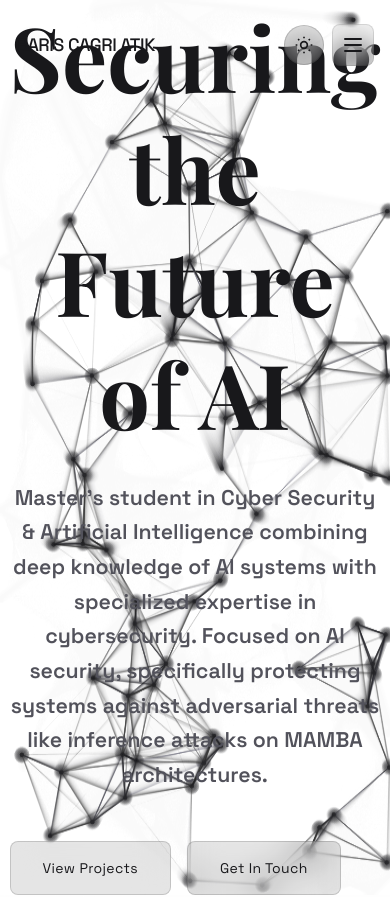
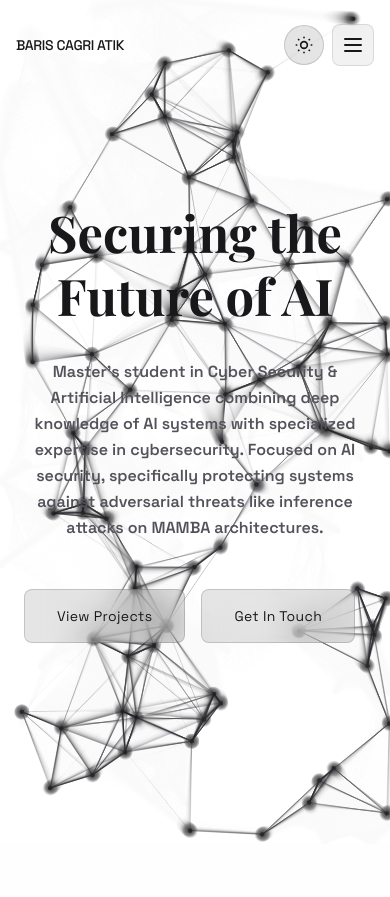
Before and after one commit to BarisAtik/portfolio, a Next.js app: page / in a window 390 px wide. Shown: the top 897 px of the page. Built offline with nearby package versions, Linux system fonts and the light colour scheme.

Commit message:
Fix mobile responsiveness: reduce title sizes to prevent navbar overlap
- Hero title: text-6xl -> text-4xl on mobile
- Hero description: text-xl -> text-base on mobile
- Navbar logo: text-lg -> text-sm on mobile

```diff
--- a/components/Hero.tsx
+++ b/components/Hero.tsx
@@ -21,7 +21,7 @@ export default function Hero() {
           className="space-y-8 text-center"
         >
 
-          <h1 className="font-playfair font-bold text-6xl md:text-7xl lg:text-8xl leading-tight">
+          <h1 className="font-playfair font-bold text-4xl md:text-7xl lg:text-8xl leading-tight">
             <motion.span
               initial={{ opacity: 0, x: -30 }}
               animate={{ opacity: 1, x: 0 }}
@@ -44,7 +44,7 @@ export default function Hero() {
             initial={{ opacity: 0 }}
             animate={{ opacity: 1 }}
             transition={{ delay: 0.8, duration: 0.6 }}
-            className="text-xl md:text-2xl text-steel-gray max-w-2xl mx-auto leading-relaxed font-space font-semibold"
+            className="text-base md:text-2xl text-steel-gray max-w-2xl mx-auto leading-relaxed font-space font-semibold"
           >
             Master's student in Cyber Security & Artificial Intelligence combining deep knowledge of AI systems with
             specialized expertise in cybersecurity. Focused on AI security, specifically protecting systems against adversarial
--- a/components/Navbar.tsx
+++ b/components/Navbar.tsx
@@ -37,7 +37,7 @@ export default function Navbar() {
       <div className="max-w-7xl mx-auto px-4 sm:px-6 flex justify-between items-center">
         <a
           href="#"
-          className="text-lg sm:text-xl font-space font-medium tracking-tight flex-shrink-0"
+          className="text-sm sm:text-xl font-space font-medium tracking-tight flex-shrink-0"
         >
           BARIS CAGRI ATIK
         </a>
```
